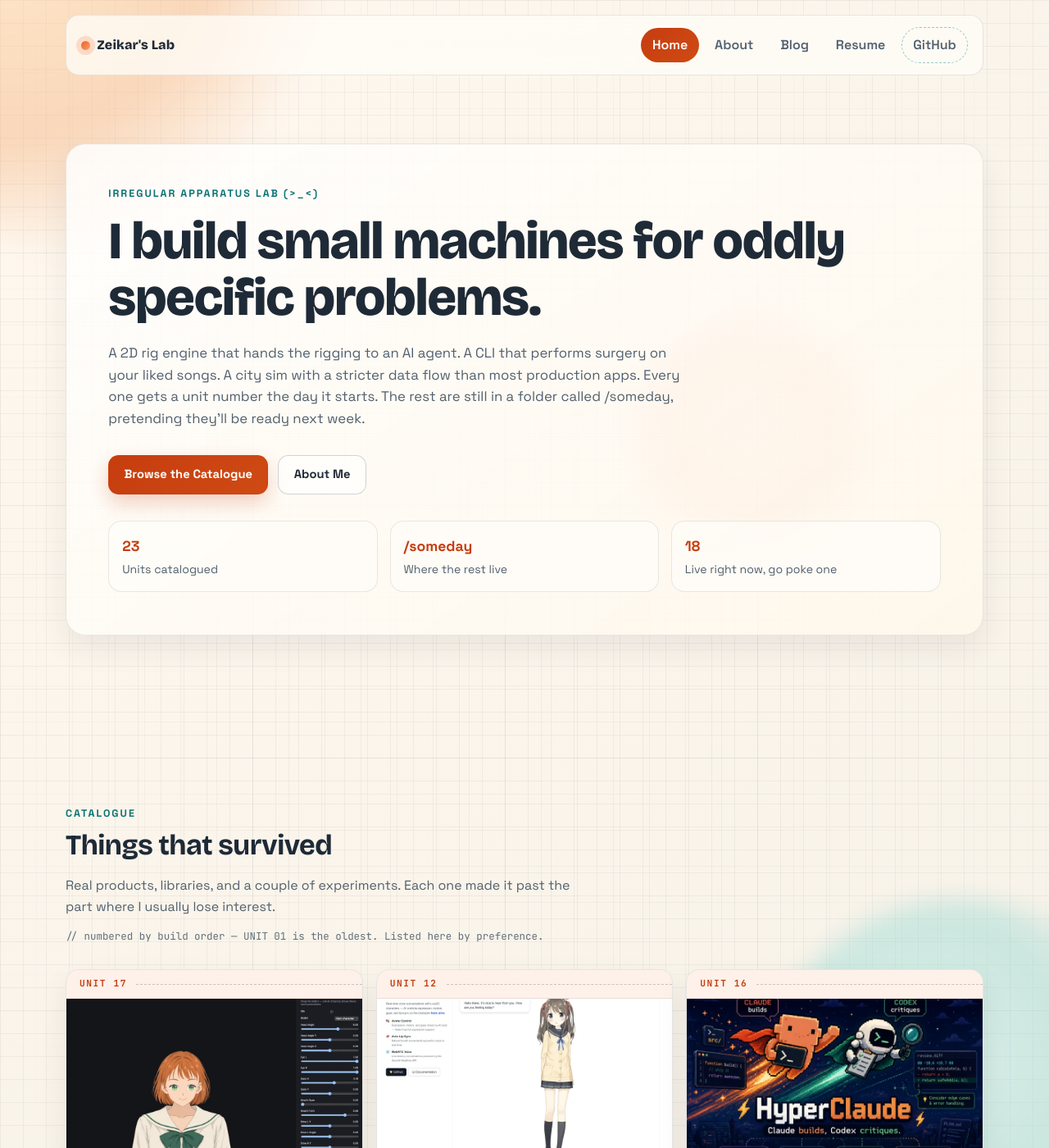
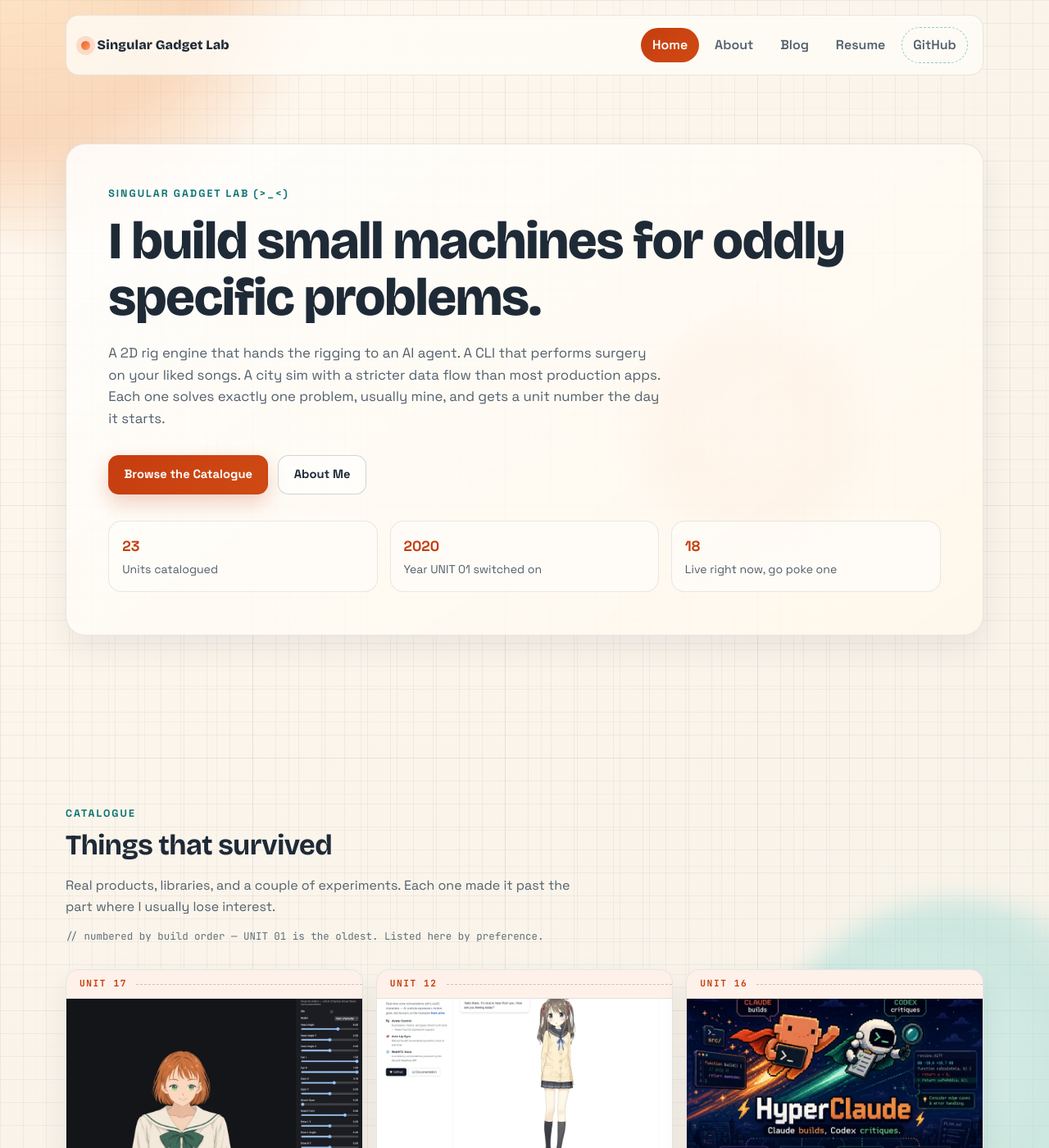
Before and after one commit to zeikar/zeikar.github.io, a Jekyll site: the page built from index.html, in a window 1280 px wide and 1400 px high. Shown: the whole window at 82% size. Built offline with Jekyll 4.4.1, drawn with Linux system fonts in a browser that asks for light colours; some of the changed text lies outside the part shown.

Commit message:
feat(site): rename the lab to Singular Gadget Lab and drop /someday
One name everywhere instead of Zeikar's Lab in the title and Irregular
Apparatus Lab in the copy. The home title takes a tagline, and the WebSite
JSON-LD keeps Zeikar's Lab and Zeikar as alternate names. The /someday joke
leaves the hero, its metric card (now the year UNIT 01 started) and the 404.

```diff
--- a/404.html
+++ b/404.html
@@ -12,7 +12,7 @@ permalink: /404.html
       <h1>Nothing on this shelf.</h1>
       <p>
         Either the link is wrong, or I renamed something and told nobody. Could
-        also be a project that never made it out of /someday.
+        also be a project that never made it past the drafts folder.
       </p>
     </header>
 
--- a/_config.yml
+++ b/_config.yml
@@ -1,8 +1,9 @@
 # Site settings
-title: Zeikar's Lab
+title: Singular Gadget Lab
+tagline: Oddly specific tools by Zeikar
 email: zeikar.dev@gmail.com
 description: >-
-  Irregular Apparatus Lab — oddly specific tools, built one at a time.
+  Singular Gadget Lab — oddly specific tools, built one at a time.
   Frameworks, web apps, browser extensions, desktop things.
 baseurl: ""
 url: "https://zeikar.dev"
--- a/_layouts/default.html
+++ b/_layouts/default.html
@@ -60,7 +60,7 @@
       "@context": "https://schema.org",
       "@type": "WebSite",
       "name": {{ site.title | smartify | jsonify }},
-      "alternateName": ["Irregular Apparatus Lab", "Zeikar Lab", "Zeikar"],
+      "alternateName": ["Zeikar's Lab", "Zeikar"],
       "url": {{ '/' | absolute_url | jsonify }}
     }
     </script>
@@ -202,7 +202,7 @@
     <footer class="site-footer">
       <div class="container footer-shell">
         <p>
-          (c) {{ site.time | date: "%Y" }} {{ site.title }}
+          &copy; {{ site.time | date: "%Y" }} {{ site.title }}
         </p>
         {% unless page.hide_footer_links == true %}
         <div class="footer-links">
--- a/_sass/_home.scss
+++ b/_sass/_home.scss
@@ -48,6 +48,7 @@
   margin: 1.25rem 0 0;
   color: var(--ink-soft);
   font-size: 1.05rem;
+  text-wrap: pretty;
 }
 
 .hero-actions {
--- a/blog.html
+++ b/blog.html
@@ -1,7 +1,7 @@
 ---
 layout: default
 title: Blog
-description: "Build logs, architecture decisions, and the occasional rabbit hole — notes from Zeikar's Lab."
+description: "Build logs, architecture decisions, and the occasional rabbit hole — notes from the Singular Gadget Lab."
 permalink: /blog/
 ---
 
--- a/index.html
+++ b/index.html
@@ -1,23 +1,25 @@
 ---
 layout: default
-title: "Irregular Apparatus Lab"
-description: "Irregular Apparatus Lab — oddly specific tools, built one at a time. Frameworks, web apps, browser extensions, and desktop things that survived the drafts folder."
+description: "Singular Gadget Lab — oddly specific tools, built one at a time. Frameworks, web apps, browser extensions, and desktop things that survived the drafts folder."
+# jekyll-seo-tag names the homepage WebSite after social.name (the person)
+# unless this is set.
 seo:
-  name: "Zeikar's Lab"
+  name: "Singular Gadget Lab"
 ---
 
 {% assign all_projects = site.projects | sort: "sequence" %}
 {% assign live_projects = all_projects | where_exp: "p", "p.demo_url" %}
+{% assign first_unit = all_projects | where: "gadget_no", 1 | first %}
 
 <section class="home-hero section-space">
   <div class="container hero-shell">
-    <p class="eyebrow">Irregular Apparatus Lab (&gt;_&lt;)</p>
+    <p class="eyebrow">{{ site.title }} (&gt;_&lt;)</p>
     <h1 class="hero-title">I build small machines for oddly specific problems.</h1>
     <p class="hero-copy">
       A 2D rig engine that hands the rigging to an AI agent. A CLI that performs
       surgery on your liked songs. A city sim with a stricter data flow than most
-      production apps. Every one gets a unit number the day it starts. The rest are
-      still in a folder called /someday, pretending they'll be ready next week.
+      production apps. Each one solves exactly one problem, usually mine, and gets
+      a unit number the day it starts.
     </p>
 
     <div class="hero-actions">
@@ -31,8 +33,8 @@ seo:
         <span class="metric-label">Units catalogued</span>
       </article>
       <article class="metric-card">
-        <span class="metric-value">/someday</span>
-        <span class="metric-label">Where the rest live</span>
+        <span class="metric-value">{{ first_unit.date | date: "%Y" }}</span>
+        <span class="metric-label">Year UNIT 01 switched on</span>
       </article>
       <article class="metric-card">
         <span class="metric-value">{{ live_projects | size }}</span>
```
Also changed, not shown: README.md.
